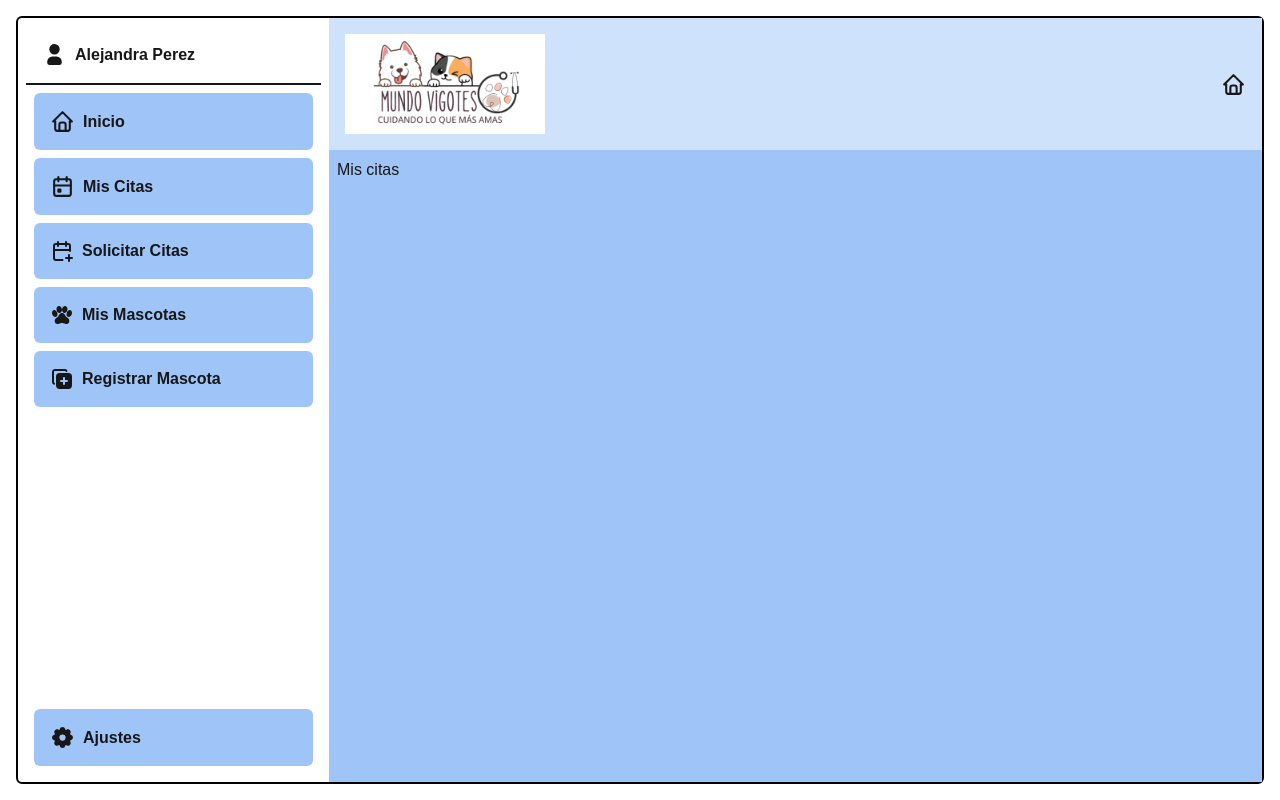
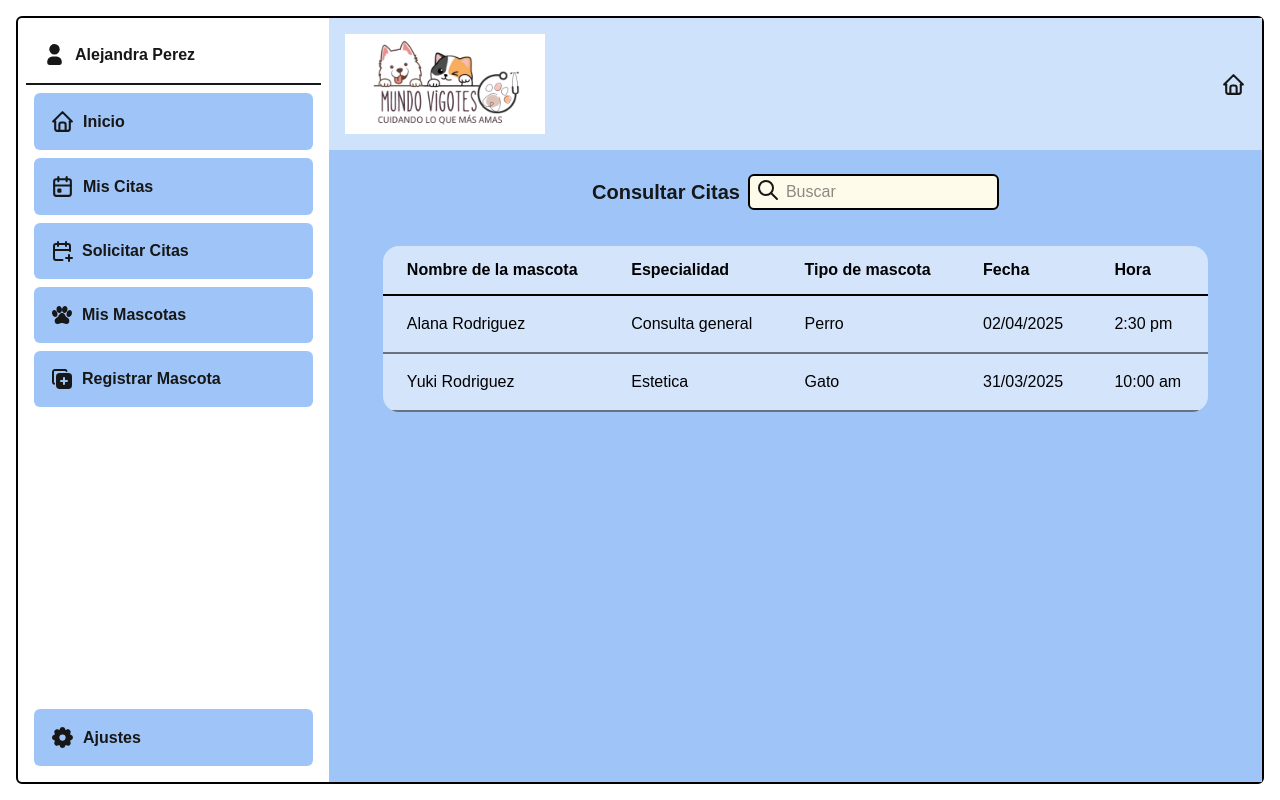
Before and after one commit to andersonP-R/pets-app, a Next.js app: page /dashboard/mis-citas in a window 1280 px wide. Built offline with nearby package versions, Linux system fonts and the light colour scheme.

Commit message:
upd mis citas module

```diff
--- a/src/app/dashboard/layout.tsx
+++ b/src/app/dashboard/layout.tsx
@@ -1,5 +1,5 @@
 import { AsideComponent } from "@/components/ui/aside/aside-component";
-import { HomeLogo } from "@/components/ui/HomeLogo";
+import { HomeLogo } from "@/components/ui/logos/HomeLogo";
 import type { Metadata } from "next";
 import Image from "next/image";
 
@@ -33,7 +33,7 @@ export default function DashboardLayout({
           </div>
 
           {/* Main Content */}
-          <div className="bg-[#9fc5f8] overflow-y-scroll p-2 h-[100%] [&::-webkit-scrollbar]:w-2 [&::-webkit-scrollbar]:bg-[#9fc5f8] [&::-webkit-scrollbar-thumb]:bg-[#6fa8dc]">
+          <div className="flex flex-col items-center bg-[#9fc5f8] overflow-y-scroll p-2 h-[100%] [&::-webkit-scrollbar]:w-2 [&::-webkit-scrollbar]:bg-[#9fc5f8] [&::-webkit-scrollbar-thumb]:bg-[#6fa8dc]">
             {children}
           </div>
         </div>
--- a/src/app/dashboard/mis-citas/page.tsx
+++ b/src/app/dashboard/mis-citas/page.tsx
@@ -1,3 +1,72 @@
+import { SearchLogo } from "@/components/ui/logos/SearchLogo";
+
 export default function MisCitasPage() {
-  return <h1 className="h-[1200px]">Mis citas</h1>;
+  return (
+    <>
+      <div className="flex justify-center items-center p-4 gap-2 mb-5">
+        <h1 className="font-bold text-xl">Consultar Citas</h1>
+        <div className="relative">
+          <input
+            type="text"
+            placeholder="Buscar"
+            className="bg-amber-50 border-2 border-black p-1 pl-9 rounded-md"
+          />
+          <div className="absolute top-1 left-2">
+            <SearchLogo />
+          </div>
+        </div>
+      </div>
+
+      {/* ------------------- TABLA --------------------------- */}
+      <div className="relative overflow-x-auto rounded-2xl w-[90%]">
+        <table className="w-full text-left rtl:text-right text-black">
+          <thead className="text-[16px] border-b-2 border-black text-black bg-[#ffffff8a] ">
+            <tr>
+              <th scope="col" className="px-6 py-3">
+                Nombre de la mascota
+              </th>
+              <th scope="col" className="px-6 py-3">
+                Especialidad
+              </th>
+              <th scope="col" className="px-6 py-3">
+                Tipo de mascota
+              </th>
+              <th scope="col" className="px-6 py-3">
+                Fecha
+              </th>
+              <th scope="col" className="px-6 py-3">
+                Hora
+              </th>
+            </tr>
+          </thead>
+          <tbody>
+            <tr className="bg-[#ffffff8a] border-b-2 border-gray-500">
+              <th
+                scope="row"
+                className="px-6 py-4 font-medium text-black whitespace-nowrap"
+              >
+                Alana Rodriguez
+              </th>
+              <td className="px-6 py-4">Consulta general</td>
+              <td className="px-6 py-4">Perro</td>
+              <td className="px-6 py-4">02/04/2025</td>
+              <td className="px-6 py-4">2:30 pm</td>
+            </tr>
+            <tr className="bg-[#ffffff8a] border-b-2 border-gray-500">
+              <th
+                scope="row"
+                className="px-6 py-4 font-medium text-black whitespace-nowrap"
+              >
+                Yuki Rodriguez
+              </th>
+              <td className="px-6 py-4">Estetica</td>
+              <td className="px-6 py-4">Gato</td>
+              <td className="px-6 py-4">31/03/2025</td>
+              <td className="px-6 py-4">10:00 am</td>
+            </tr>
+          </tbody>
+        </table>
+      </div>
+    </>
+  );
 }
--- /dev/null
+++ b/src/components/ui/logos/SearchLogo.tsx
@@ -0,0 +1,20 @@
+export const SearchLogo = () => {
+  return (
+    <svg
+      xmlns="http://www.w3.org/2000/svg"
+      width="24"
+      height="24"
+      viewBox="0 0 24 24"
+      fill="none"
+      stroke="currentColor"
+      strokeWidth="2"
+      strokeLinecap="round"
+      strokeLinejoin="round"
+      className="icon icon-tabler icons-tabler-outline icon-tabler-search"
+    >
+      <path stroke="none" d="M0 0h24v24H0z" fill="none" />
+      <path d="M10 10m-7 0a7 7 0 1 0 14 0a7 7 0 1 0 -14 0" />
+      <path d="M21 21l-6 -6" />
+    </svg>
+  );
+};
```
Also changed, not shown: src/components/ui/aside/aside-component.tsx (+7 -7 lines), src/components/ui/logos/AddPetLogo.tsx (renamed from src/components/ui/AddPetLogo.tsx), src/components/ui/logos/Calendar2.tsx (renamed from src/components/ui/Calendar2.tsx), src/components/ui/logos/CalendarLogo.tsx (renamed from src/components/ui/CalendarLogo.tsx), src/components/ui/logos/DogLogo.tsx (renamed from src/components/ui/DogLogo.tsx), src/components/ui/logos/HomeLogo.tsx (renamed from src/components/ui/HomeLogo.tsx), src/components/ui/logos/SettingsLogo.tsx (renamed from src/components/ui/SettingsLogo.tsx), src/components/ui/logos/UserLogo.tsx (renamed from src/components/ui/UserLogo.tsx).
